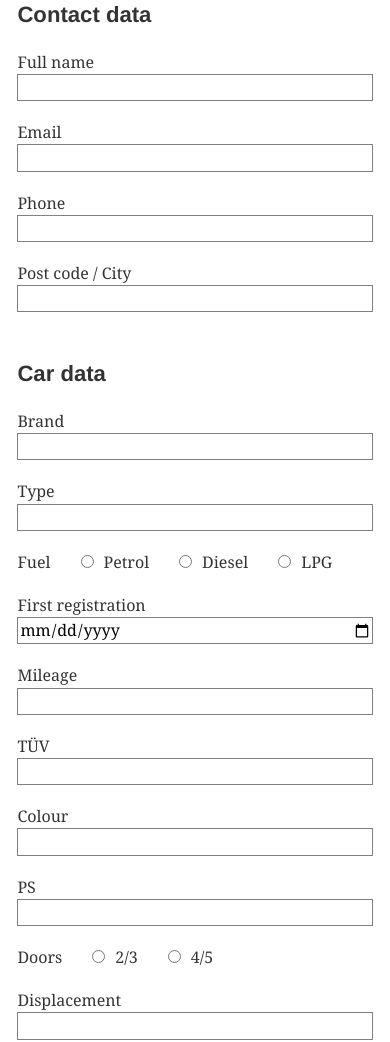
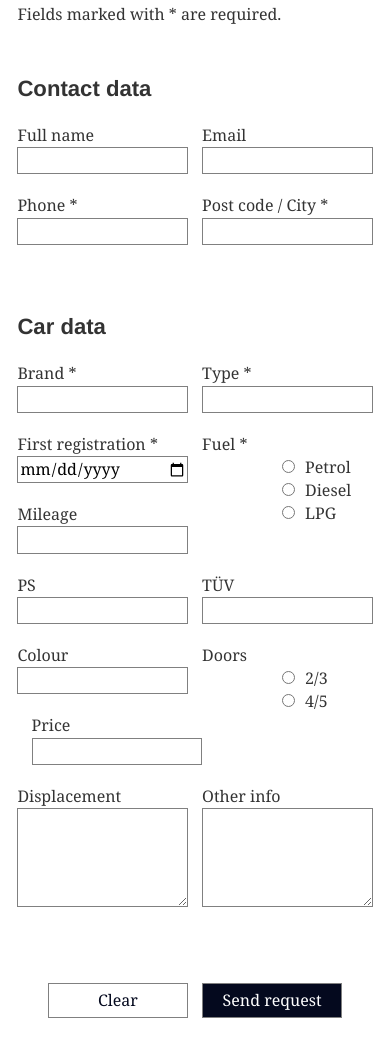
Before and after one commit to amarjasarevic/automobile-eg, a Gatsby site: page /buy-form in a window 390 px wide. Shown: the part 589-1631 px from the top of the page. Built offline with nearby package versions, Linux system fonts and the light colour scheme; Gatsby itself is replaced by a stand-in of ours; some packages are replaced by stand-ins of ours; what typography-theme-fairy-gates would draw is missing.

Commit message:
Content and style adjustments

```diff
--- a/data/content.json
+++ b/data/content.json
@@ -4,7 +4,7 @@
     "headerSubtitle": "You can contact us any time!",
     "headerTelephone": "089-51299770",
     "headerEmail": "automobile-eg@gmail.com",
-    "headerCallToAction": "or you prefer forms",
+    "headerCallToAction": "OFFER YOUR CAR",
     "aboutTitle": "We specialize in buying cars in and around Munich or Bavaria",
     "aboutItems": [
       {
--- a/src/components/form/radio-group.js
+++ b/src/components/form/radio-group.js
@@ -1,14 +1,14 @@
 import React, { Fragment } from 'react'
 import PropTypes from 'prop-types'
 
-const RadioGroup = ({ identifier, label, options }) => (
+const RadioGroup = ({ identifier, label, options, required }) => (
   <div style={{ marginBottom: 20 }}>
-    <label htmlFor={identifier}>
-      { label }
+    <label htmlFor={identifier} style={{ display: 'block' }}>
+      { label } { required && '*' }
     </label>
     { options.map(({ key, value }) =>
         <Fragment key={key}>
-          <input type="radio" name={identifier} id={key} value={key} style={{ marginLeft: 30 }} />
+          <input type="radio" name={identifier} id={key} value={key} style={{ marginLeft: 80 }} required={required} />
           <label htmlFor={key} style={{ marginLeft: 10 }}>{ value }</label>
         </Fragment>
       )
@@ -23,6 +23,7 @@ RadioGroup.propTypes = {
     key: PropTypes.string,
     value: PropTypes.string,
   })).isRequired,
+  required: PropTypes.bool,
 }
 
 export default RadioGroup
--- a/src/components/form/text-field.js
+++ b/src/components/form/text-field.js
@@ -1,12 +1,12 @@
 import React from 'react'
 import PropTypes from 'prop-types'
 
-const TextField = ({ identifier, label, type }) => (
+const TextField = ({ identifier, label, type, required }) => (
   <div style={{ marginBottom: 20 }}>
     <label htmlFor={identifier}>
-      { label }
+      { label } { required && '*' }
     </label>
-    <input type={type || 'text'} name={identifier} id={identifier} style={{ width: '100%' }} />
+    <input type={type || 'text'} name={identifier} id={identifier} style={{ width: '100%' }} required={required} />
   </div>
 )
 
@@ -14,6 +14,7 @@ TextField.propTypes = {
   identifier: PropTypes.string.isRequired,
   label: PropTypes.string.isRequired,
   type: PropTypes.string,
+  required: PropTypes.bool,
 }
 
 export default TextField
--- a/src/components/header/styles/index.js
+++ b/src/components/header/styles/index.js
@@ -27,6 +27,9 @@ export const HeaderLogo = styled('nav')`
   a {
     color: white;
     text-decoration: none;
+    &:hover {
+      font-weight: bold;
+    }
   }
 `
 
@@ -45,5 +48,8 @@ export const NavItemStyle = styled('div')`
   a {
     color: white;
     text-decoration: none;
+    &:hover {
+      font-weight: bold;
+    }
   }
 `
--- a/src/components/home/home.js
+++ b/src/components/home/home.js
@@ -11,7 +11,6 @@ import {
 } from './styles'
 
 import headerBg from './bmw.jpeg'
-import { homedir } from 'os'
 
 export default ({ ...props }) => (
   <StaticQuery
--- a/src/components/home/styles/index.js
+++ b/src/components/home/styles/index.js
@@ -47,9 +47,13 @@ export const Content = styled('div')`
 
     a {
       color: white;
-      margin-right: 30px;
+      margin-right: 35px;
       position: relative;
-      font-size: 0.9rem;
+      font-size: 1.1rem;
+
+      &:hover {
+        color: #fab700;
+      }
 
       &:first-child {
         &:after {
@@ -75,8 +79,6 @@ export const HeaderLink = styled('a')`
 export const CallToAction = styled('div')`
   background-color: #fab700;
   line-height: 42px;
-  padding-left: 40px;
-  padding-right: 40px;
   border: none;
   display: inline-block;
   font-weight: 500;
@@ -93,5 +95,7 @@ export const CallToAction = styled('div')`
   a {
     color: #fff;
     font-weight: bold;
+    padding-left: 40px;
+    padding-right: 40px;
   }
 `
--- a/src/components/scroll-up.css
+++ b/src/components/scroll-up.css
@@ -11,6 +11,10 @@
     transition: bottom .5s, opacity .5s;
     width: 50px;
     z-index: 10;
+}
+
+.scroll-up:hover {
+    box-shadow: 0 4px 8px 0 rgba(0, 0, 0, 0.2), 0 6px 20px 0 rgba(0, 0, 0, 0.19);
 }
 
 .scroll-up:focus {
--- a/src/pages/buy-form.css
+++ b/src/pages/buy-form.css
@@ -4,31 +4,51 @@
     padding: 1.45rem 1.0875rem;
 }
 
+.buy-form__root section {
+    margin-top: 50px;
+}
+
+.buy-form__fields > div {
+    display: inline-block;
+    width: 48%;
+}
+
+.buy-form__fields > div:last-child {
+    float: right;
+}
+
 .buy-form__actions {
-    text-align: right;
+    text-align: center;
+}
+
+.buy-form__actions > button {
+    cursor: pointer;
+    outline: none;
+    padding: 5px 15px;
+    width: 140px;
+}
+
+.buy-form__actions > button:hover {
+    box-shadow: 0 4px 8px 0 rgba(0, 0, 0, 0.2), 0 6px 20px 0 rgba(0, 0, 0, 0.19);
 }
 
 .buy-form__actions > button:first-child {
-    margin-right: 25px;
+    background-color: #FFFFFF;
+    color: #04091e;
+    margin-right: 4%;
 }
 
 .buy-form__actions > button:last-child {
-    background-color: rebeccapurple;
+    background-color: #04091e;
     color: #FFFFFF;
 }
 
 @media (min-width: 960px) {
-    .buy-form__root section {
-        margin-bottom: 75px;
-    }
+
 }
 
 @media (max-width: 959px) {
     input, textarea, button {
         border: 1px solid gray;
     }
-
-    .buy-form__root section {
-        margin-bottom: 50px;
-    }
 }
--- a/src/pages/buy-form.js
+++ b/src/pages/buy-form.js
@@ -63,47 +63,66 @@ class BuyForm extends React.Component {
         <Home />
         <div className="buy-form__root">
           <h1>Buy form</h1>
-          <form ref={this.formElement}>
+          <form ref={this.formElement} onSubmit={this.handleSubmit}>
+            <p>Fields marked with * are required.</p>
             <section>
               <h3>Contact data</h3>
+              <div className="buy-form__fields">
                 <TextField identifier={'name'} label={'Full name'} />
                 <TextField identifier={'email'} label={'Email'} type={'email'} />
-              <TextField identifier={'phone'} label={'Phone'} type={'tel'} />
-              <TextField identifier={'location'} label={'Post code / City'} />
+              </div>
+              <div className="buy-form__fields">
+                <TextField identifier={'phone'} label={'Phone'} type={'tel'} required />
+                <TextField identifier={'location'} label={'Post code / City'} required />
+              </div>
             </section>
             <section>
               <h3>Car data</h3>
-              <TextField identifier={'brand'} label={'Brand'} />
-              <TextField identifier={'type'} label={'Type'} />
+              <div className="buy-form__fields">
+                <TextField identifier={'brand'} label={'Brand'} required />
+                <TextField identifier={'type'} label={'Type'} required />
+              </div>
+              <div className="buy-form__fields">
+                <TextField
+                  identifier={'registration'}
+                  label={'First registration'}
+                  type={'date'}
+                  required
+                />
                 <RadioGroup
                   identifier={'fuel'}
                   label={'Fuel'}
                   options={fuelOptions}
+                  required
                 />
-              <TextField
-                identifier={'registration'}
-                label={'First registration'}
-                type={'date'}
-              />
+              </div>
+              <div className="buy-form__fields">
                 <TextField identifier={'mileage'} label={'Mileage'} />
                 <TextField identifier={'tuv'} label={'TÜV'} />
-              <TextField identifier={'colour'} label={'Colour'} />
+              </div>
+              <div className="buy-form__fields">
                 <TextField identifier={'ps'} label={'PS'} type={'number'} />
                 <RadioGroup
                   identifier={'doors'}
                   label={'Doors'}
                   options={doorsOptions}
                 />
-              <TextField identifier={'displacement'} label={'Displacement'} />
+              </div>
+              <div className="buy-form__fields">
+                <TextField identifier={'colour'} label={'Colour'} />
                 <TextField identifier={'price'} label={'Price'} type={'number'} />
+              </div>
+              <div className="buy-form__fields">
+                <TextArea identifier={'displacement'} label={'Displacement'} />
                 <TextArea identifier={'other'} label={'Other info'} />
+              </div>
             </section>
             <section>
               <div className="buy-form__actions">
                 <button type="button" onClick={this.handleClear}>
                   Clear
                 </button>
-                <button type="button" onClick={this.handleSubmit}>
+                <button type="submit">
                   Send request
                 </button>
               </div>
```
Lines whose indentation alone changed are shown as unchanged.
